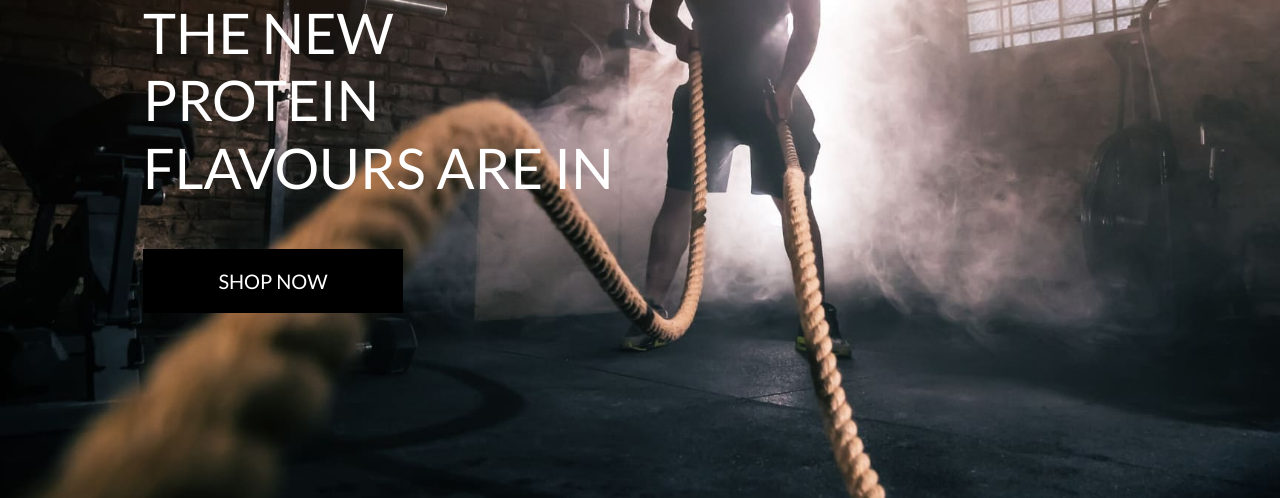
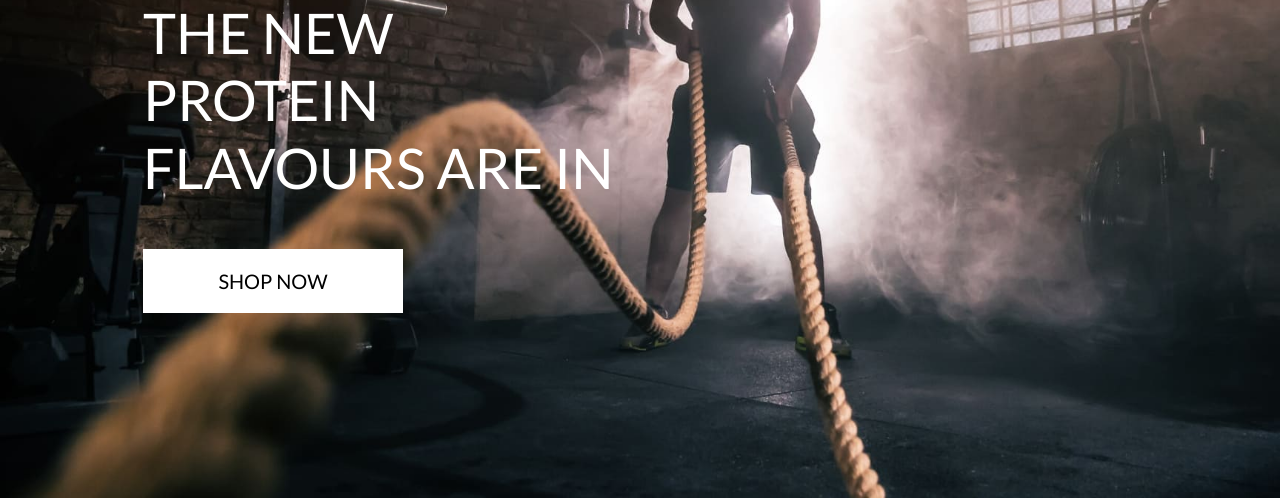
Before and after one commit to Ianokane1/Vim-Vigor, a Django app: page / in a window 1280 px wide. Shown: the part 302-800 px from the top of the page. Run offline with Django 3.2, Linux system fonts and the light colour scheme; some libraries are stand-ins or nearby versions.

Commit message:
Added json files

```diff
--- a/static/css/base.css
+++ b/static/css/base.css
@@ -28,8 +28,8 @@ body {
 }
 
 .shop-now-button {
-    background: black;
-    color: white;
+    background: white;
+    color: black;
     min-width: 260px;
 }
 
```
Also changed, not shown: .theia/launch.json (added), .theia/settings.json (added).
